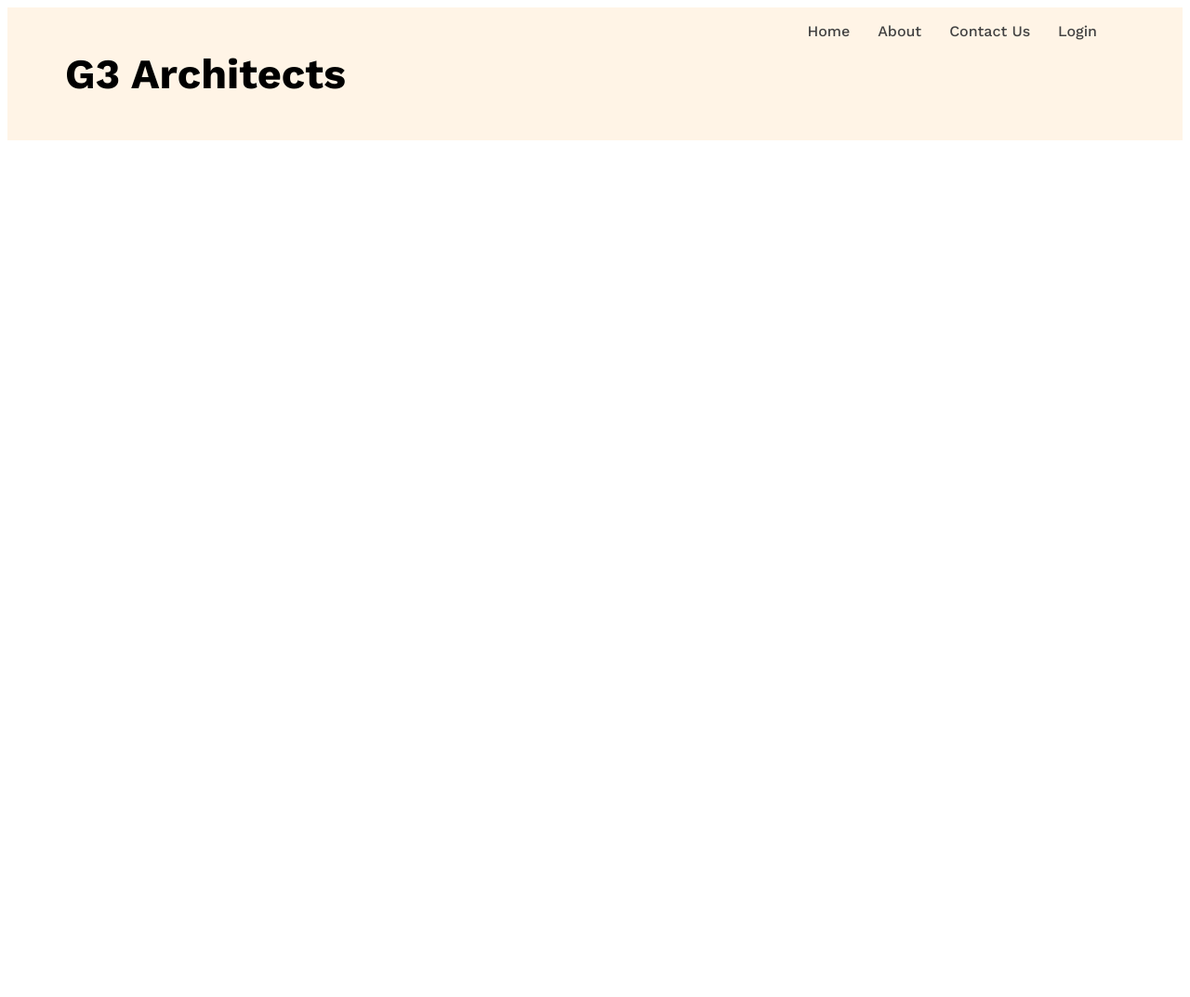
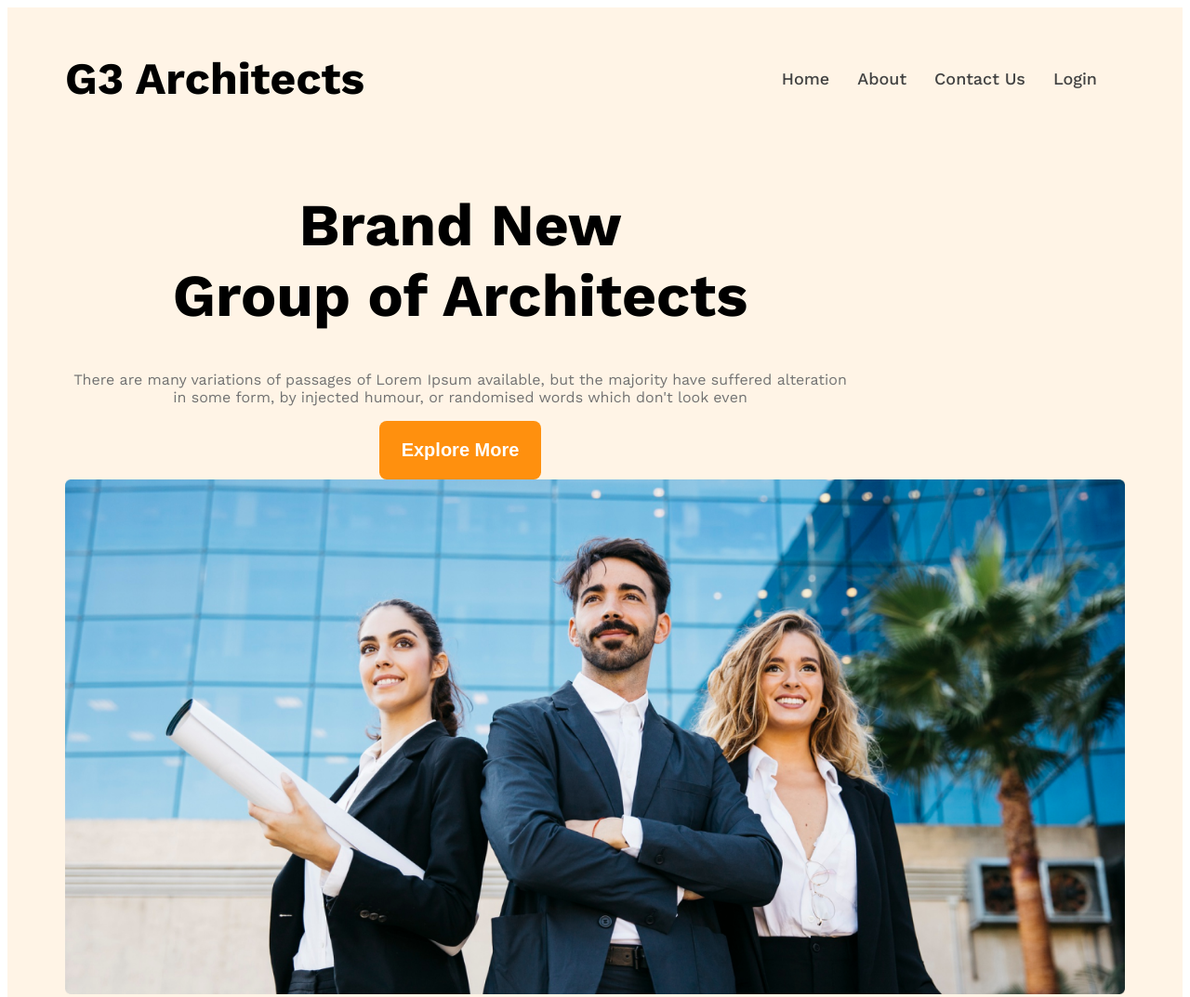
Before and after one commit to Prazzalc/g3-architects-web, a plain HTML site: page index.html in a window 1280 px wide. Shown: the top 1073 px of the page at 93% size. Before the commit the page ends 800 px from the top, so only its background shows below. Drawn offline with nearby package versions, Linux system fonts and the light colour scheme.

Commit message:
added banner content and banner image

```diff
--- a/index.html
+++ b/index.html
@@ -21,6 +21,15 @@
                 <li class="nav-item"><a href="" class="nav-link dark-2">Login</a></li>
             </ul>
          </nav>
+
+         <div class="banner">
+            <div class="banner-content">
+                <h1 class="banner-title">Brand New <br> Group of Architects</h1>
+                <p class="banner-desc dark-3">There are many variations of passages of Lorem Ipsum available, but the majority have suffered alteration in some form, by injected humour, or randomised words which don't look even</p>
+                <button class="primary-btn">Explore More</button>
+            </div>
+            <img class="banner-pic" src="images/banner.png" alt="">
+         </div>
     </header>
     <main>
 
--- a/styles/architect.css
+++ b/styles/architect.css
@@ -35,6 +35,16 @@
     color: #727272;
 }
 
+.primary-btn {
+    background-color: #FF900E;
+    border: none;
+    font-weight: 600;
+    color: white;
+    font-size: 1.25rem;
+    padding: 20px 24px;
+    border-radius: 8px;
+}
+
 
 
 /* header styles */
@@ -44,10 +54,12 @@
 
 .navbar {
     justify-content: space-between;
+    align-items: center;
 }
 
 .brand {
-    font-size: 45px;
+    font-weight: 700;
+    font-size: 3rem;
 }
 
 
@@ -59,9 +71,31 @@
     text-decoration: none;
     margin-right: 30px;
     font-weight: 500;
+    font-size: 18px;
 }
 
 .navbar, .banner {
     max-width: 1140px;
     margin: 0 auto;
 }
+
+
+
+
+/* banner styles */
+
+
+.banner-content {
+    max-width: 850px;
+    align-self: center;
+    text-align: center;
+}
+
+.banner-title {
+    font-weight: bold;
+    font-size: 4rem;
+}
+
+.banner-pic {
+    width: 100%;
+}
```
